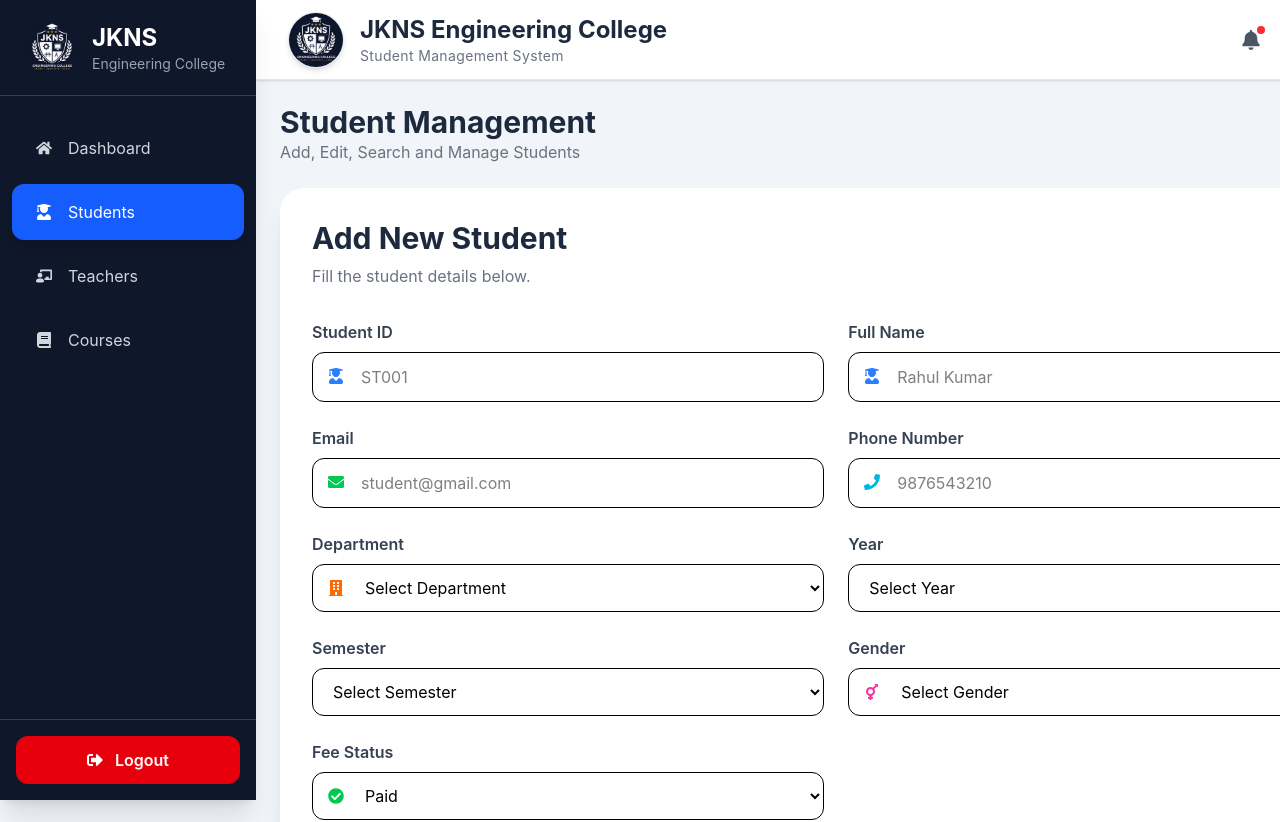
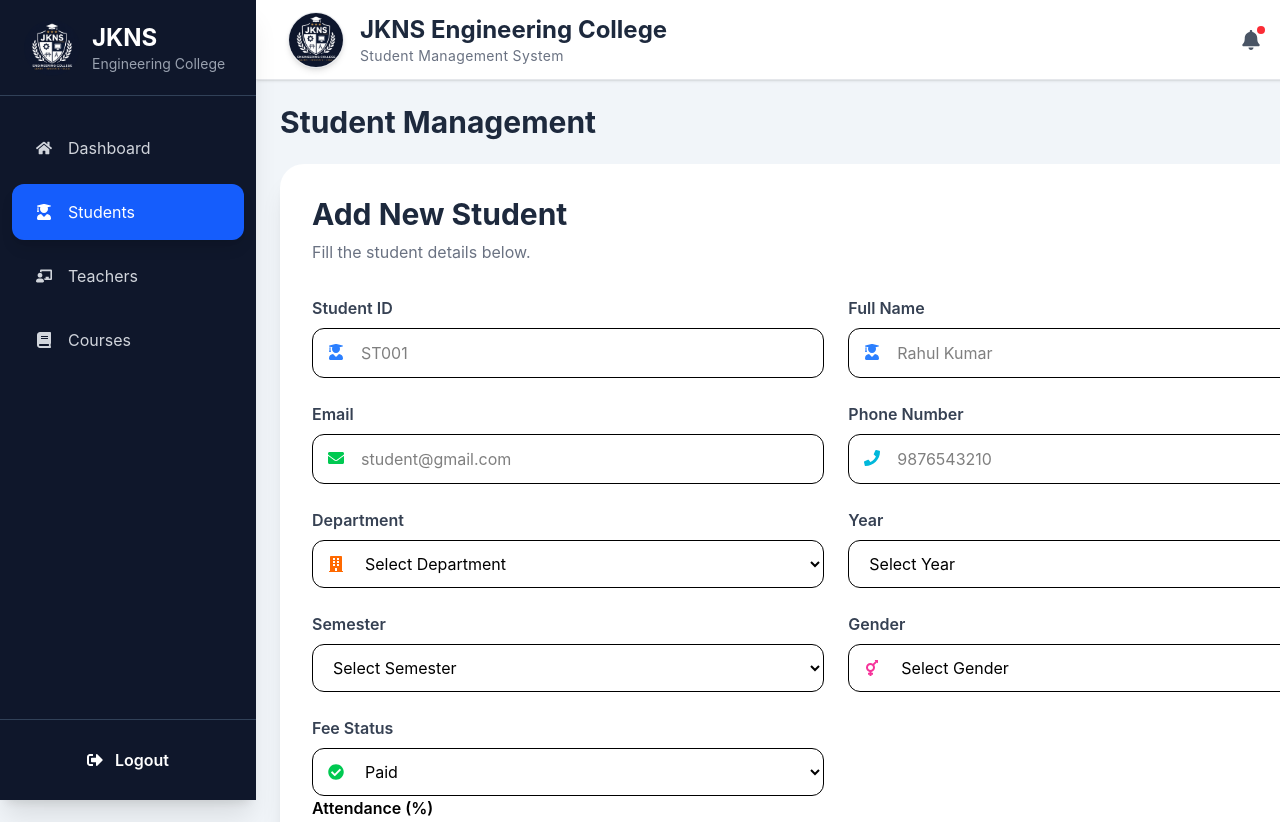
Before and after one commit to joshiyajaya-bit/System-Management, a React (Vite) app: page /students in a window 1280 px wide. Shown: the top 822 px of the page. Built offline with nearby package versions, Linux system fonts and the light colour scheme; sample sign-in values are in the browser's storage.

Commit message:
change logout bg color

```diff
--- a/src/components/sidebar.jsx
+++ b/src/components/sidebar.jsx
@@ -92,7 +92,7 @@ const handleLogout = () => {
       <div className="p-4 border-t border-slate-700">
         <button
           onClick={handleLogout}
-          className="w-full flex items-center justify-center gap-3 bg-red-600 hover:bg-red-700 py-3 rounded-xl font-semibold transition duration-300"
+          className="w-full flex items-center justify-center gap-3 bg-white-600 hover:bg-blue-700 py-3 rounded-xl font-semibold transition duration-300"
         >
           <FaSignOutAlt />
           Logout
--- a/src/pages/stu.jsx
+++ b/src/pages/stu.jsx
@@ -127,9 +127,7 @@ export default function Students() {
           Student Management
         </h1>
 
-        <p className="text-gray-500">
-          Add, Edit, Search and Manage Students
-        </p>
+
 
       </div>
 
```
